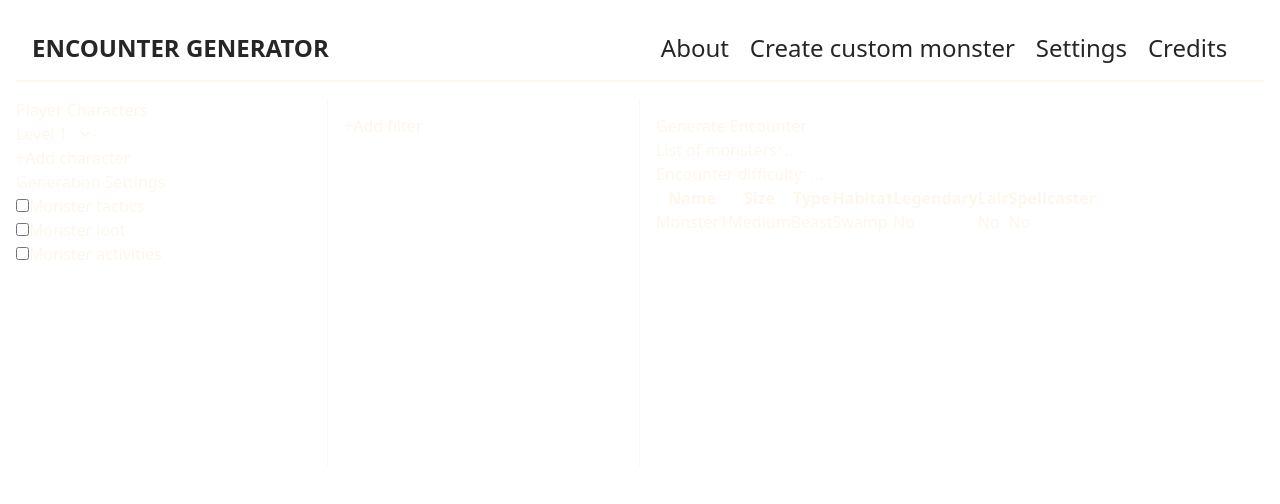
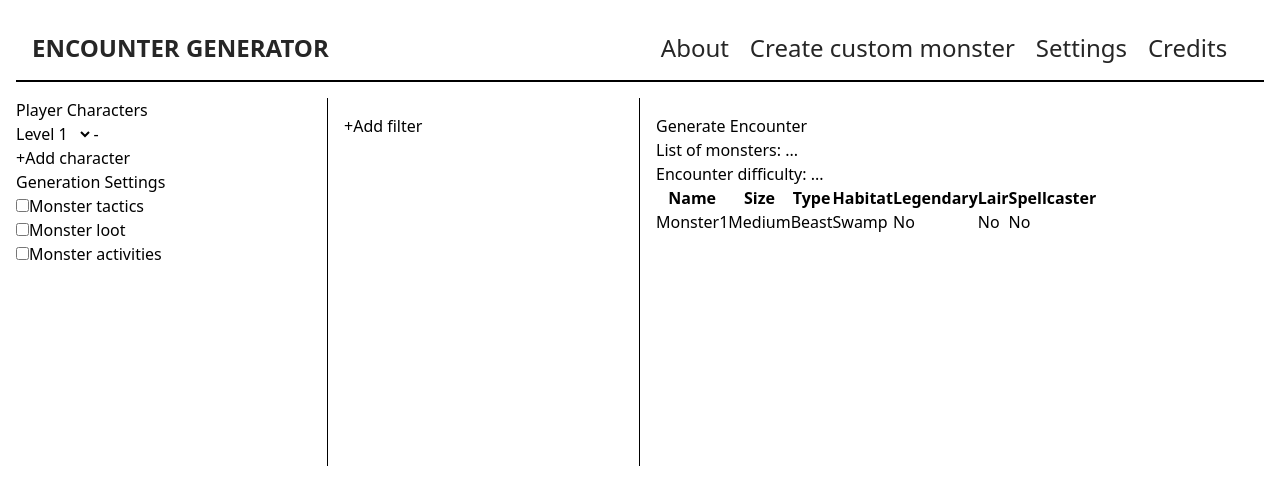
Before and after one commit to ZheniaMatsevko/TTRPG-Encounter-Generator, a React (Vite) app in the folder frontend/: page /encounter in a window 1280 px wide. Shown: the top 504 px of the page. Built offline with nearby package versions, Linux system fonts and the light colour scheme.

Commit message:
bugfix: text color for light/dark mode

```diff
--- a/frontend/src/App.tsx
+++ b/frontend/src/App.tsx
@@ -16,7 +16,7 @@ function App() {
     return (
         <>
             <Router>
-                <div className="p-4 dark:bg-[#1E382A] text-[#FEF7EC] w-full h-screen">
+                <div className="p-4 dark:bg-[#1E382A] dark:text-[#FEF7EC] w-full h-screen">
                     <FilterContext.Provider value={{filters, setFilters}}>
                         <TopMenu/>
                         <Routes>
```
